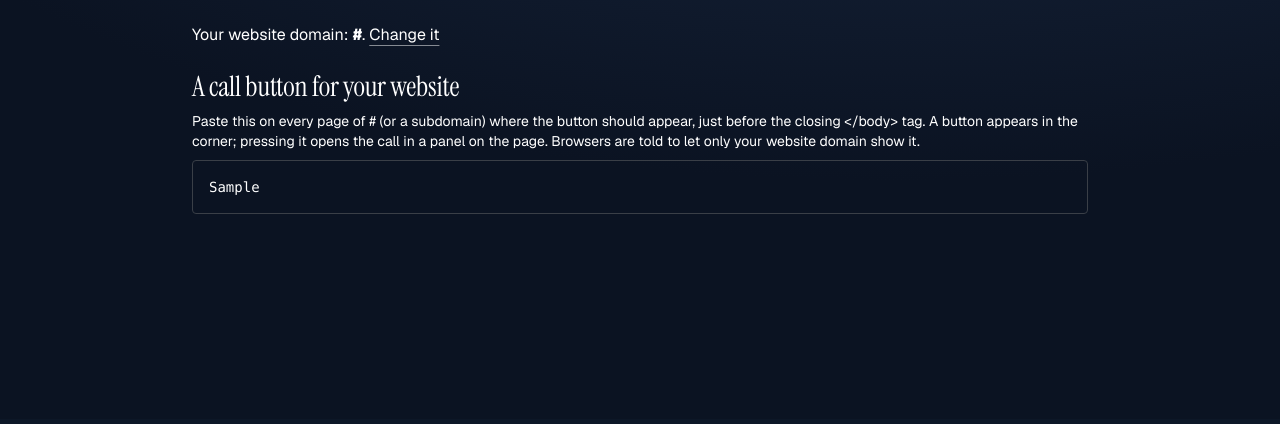
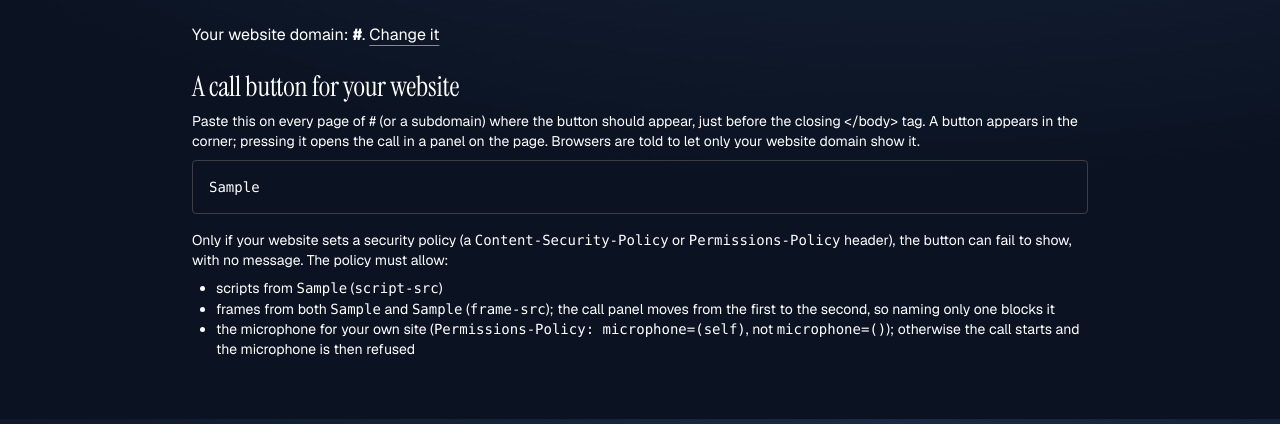
Before and after one commit to irma-AI/Voice, a Django app: template portal/templates/accounts/dashboard.html in a window 1280 px wide. Shown: the part 381-805 px from the top of the page. Before the commit the page ends 595 px from the top, so only its background shows below. Run offline with Django 3.2, Linux system fonts and the light colour scheme; the template is opened without the code that fills it: most values are stand-ins (such as "Sample title", 1, 10 or a date in 2020).

Commit message:
VOI-91: Tell a Business what its website's security settings must allow for the call button (#97)

```diff
--- a/portal/templates/accounts/dashboard.html
+++ b/portal/templates/accounts/dashboard.html
@@ -19,6 +19,12 @@
 {% if button_html %}
 <p class="mt-2 text-sm">Paste this on every page of {{ business.website_domain }} (or a subdomain) where the button should appear, just before the closing &lt;/body&gt; tag. A button appears in the corner; pressing it opens the call in a panel on the page. Browsers are told to let only your website domain show it.</p>
 <pre class="mt-2 overflow-x-auto rounded border border-granite p-4 text-sm"><code>{{ button_html }}</code></pre>
+<p class="mt-4 text-sm">Only if your website sets a security policy (a <code>Content-Security-Policy</code> or <code>Permissions-Policy</code> header), the button can fail to show, with no message. The policy must allow:</p>
+<ul class="mt-2 list-disc pl-6 text-sm">
+  <li>scripts from <code>{{ portal_origin }}</code> (<code>script-src</code>)</li>
+  <li>frames from both <code>{{ portal_origin }}</code> and <code>{{ core_origin }}</code> (<code>frame-src</code>); the call panel moves from the first to the second, so naming only one blocks it</li>
+  <li>the microphone for your own site (<code>Permissions-Policy: microphone=(self)</code>, not <code>microphone=()</code>); otherwise the call starts and the microphone is then refused</li>
+</ul>
 {% else %}
 <p class="mt-2 text-sm">Your call button is closed: save your website domain in <a href="{% url 'business_settings' %}" class="underline">your settings</a> first, and the snippet to paste shows here.</p>
 {% endif %}
```
Also changed, not shown: DECISIONS.md (+1 -0 lines), portal/accounts/views.py (+8 -1 lines), tests/portal/test_call_link.py (+17 -0 lines), portal/static/portal/portal.css.
